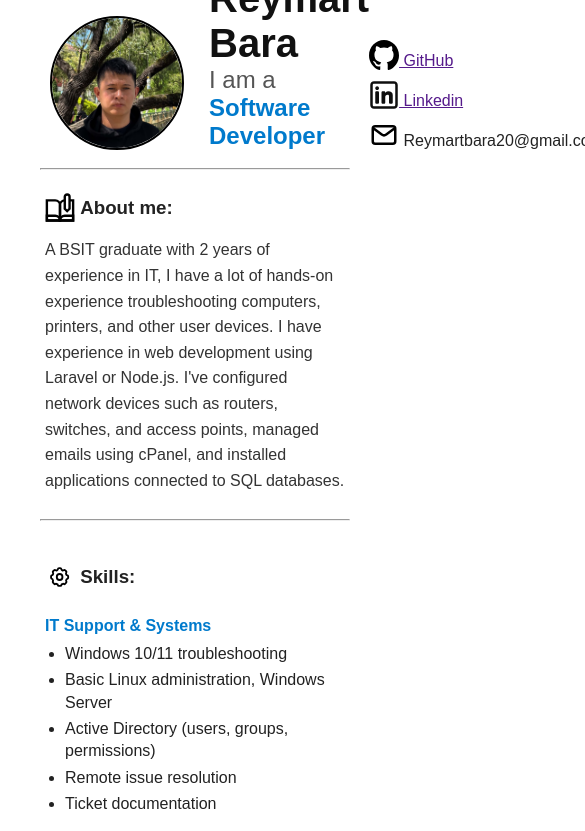
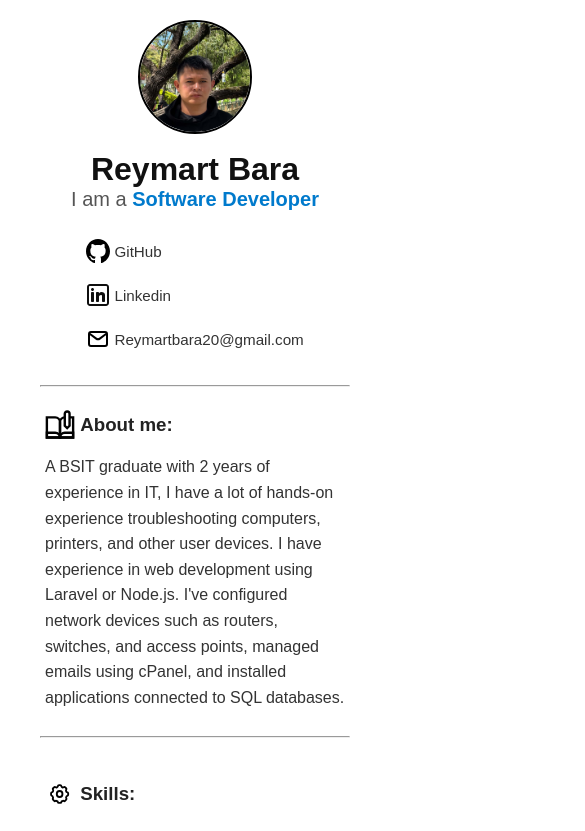
Before and after one commit to reybars/portfolio, a plain HTML site: page index.html in a window 390 px wide. Shown: the top 831 px of the page, 585 px wide, since content can reach past the window. Drawn offline with Linux system fonts and the light colour scheme.

Commit message:
Make header container responsive on mobile

```diff
--- a/index.html
+++ b/index.html
@@ -18,15 +18,15 @@
         <div class="header-contact-container">
             <div class="contact-content">
                 <img class="contact-logo" src="./github-logo.svg" alt="github icon">
-                <a href="">&nbsp;GitHub</a>
+                <a href="https://github.com/reybars" target="_blank" rel="noopener noreferrer">&nbsp;GitHub</a>
             </div>
             <div class="contact-content">
                 <img class="contact-logo" src="./linkedin-logo.svg" alt="linkedin icon">
-                <span><a href="">&nbsp;Linkedin</a></span>
+                <span><a href="" target="_blank" rel="noopener noreferrer">&nbsp;Linkedin</a></span>
             </div>
             <div class="contact-content">
                 <img class="contact-logo" src="./email-svgrepo.svg" alt="email icon">
-                <span>&nbsp;Reymartbara20@gmail.com</span>
+                <span><a href="mailto:Reymartbara20@gmail.com">&nbsp;Reymartbara20@gmail.com</a></span>
             </div>
         </div>
     </div>
--- a/style.css
+++ b/style.css
@@ -3,7 +3,9 @@
     display: flex;
     align-items: flex-end;
     width: 100%;
-    height: 160px;
+    min-height: 160px;
+    padding-bottom: 10px;
+    box-sizing: border-box;
 }
 
 .profile-picture {
@@ -14,6 +16,8 @@
     margin-left: 30px;
     margin-bottom: 10px;
     border: 2px solid black;
+    object-fit: cover;
+    flex-shrink: 0;
 }
 
 .header-name-container {
@@ -43,21 +47,74 @@
 .header-contact-container {
     margin-left: auto;
     width: 300px;
-    display: grid;
-    grid-template-columns: 1fr;
-    grid-template-rows: repeat(3, 1fr);
+    display: flex;
+    flex-direction: column;
+    justify-content: flex-end;
+    gap: 8px;
     margin-bottom: 10px;
 }
 
 .contact-content {
     display: flex;
-    align-items: flex-end;
-    height: 40px;
+    align-items: center;
+    min-height: 36px;
+}
+
+.contact-content a,
+.contact-content span {
+    color: #333;
+    text-decoration: none;
+    font-size: 0.95rem;
+}
+
+.contact-content a:hover {
+    color: #007acc;
 }
 
 .contact-logo {
-    width: 30px;
-    height: auto;
+    width: 24px;
+    height: 24px;
+    flex-shrink: 0;
+}
+
+@media (max-width: 768px) {
+    .header-container {
+        flex-direction: column;
+        align-items: center;
+        text-align: center;
+        min-height: auto;
+        padding: 20px 0 10px;
+        gap: 12px;
+    }
+
+    .profile-picture {
+        align-self: center;
+        margin-left: 0;
+        margin-bottom: 5px;
+        width: 110px;
+        height: 110px;
+    }
+
+    .header-name-container {
+        margin-left: 0;
+        margin-bottom: 5px;
+    }
+
+    .main-name {
+        font-size: 2rem;
+    }
+
+    .sub-title {
+        font-size: 1.25rem;
+    }
+
+    .header-contact-container {
+        margin: 5px auto 10px;
+        width: auto;
+        max-width: 100%;
+        align-items: flex-start;
+        gap: 8px;
+    }
 }
 
 hr {
```
